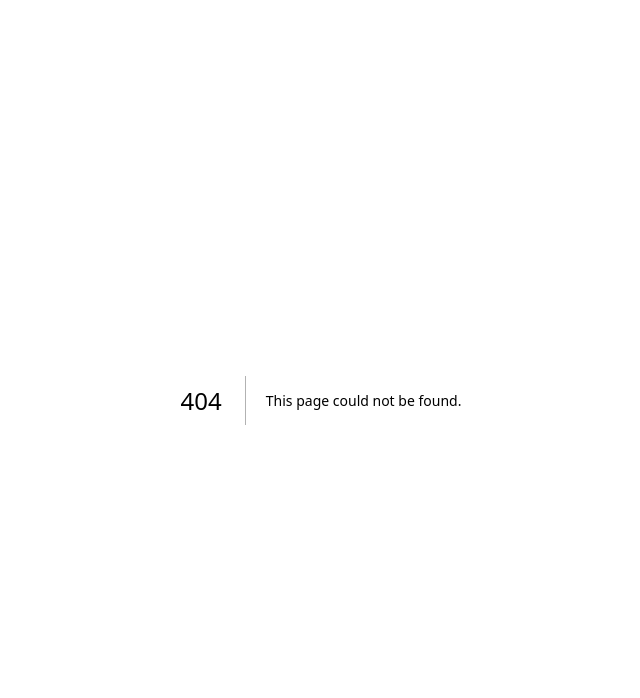
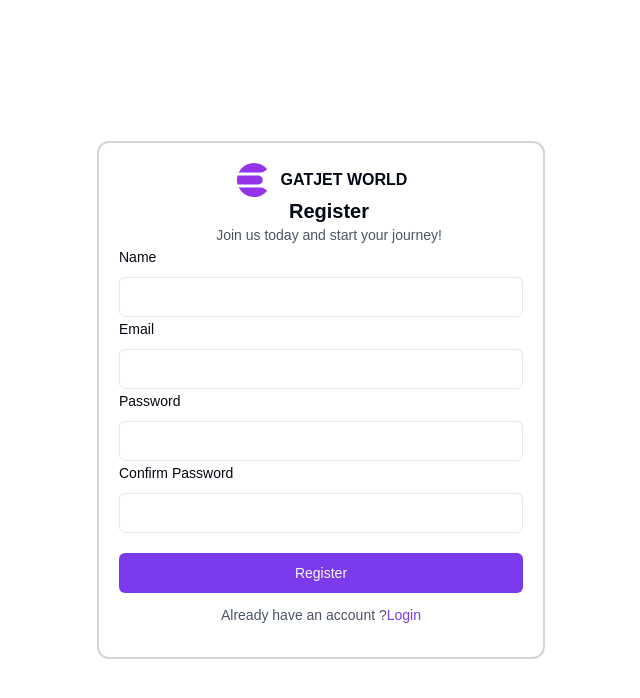
Before and after one commit to MehediMehad/NextMart-Client, a Next.js app: page /register in a window 1280 px wide. Before the commit this address had no page. Shown: the top 698 px of the page, without its empty margins (319-959 px from the left). Built offline with nearby package versions, Linux system fonts and the light colour scheme.

Commit message:
Add: RegisterForm UI

```diff
--- a/package.json
+++ b/package.json
@@ -9,6 +9,8 @@
     "lint": "next lint"
   },
   "dependencies": {
+    "@hookform/resolvers": "^4.0.0",
+    "@radix-ui/react-label": "^2.1.2",
     "@radix-ui/react-slot": "^1.1.2",
     "class-variance-authority": "^0.7.1",
     "clsx": "^2.1.1",
@@ -16,9 +18,11 @@
     "next": "15.1.7",
     "react": "^19.0.0",
     "react-dom": "^19.0.0",
+    "react-hook-form": "^7.54.2",
     "react-icons": "^5.4.0",
     "tailwind-merge": "^3.0.1",
-    "tailwindcss-animate": "^1.0.7"
+    "tailwindcss-animate": "^1.0.7",
+    "zod": "^3.24.2"
   },
   "devDependencies": {
     "@eslint/eslintrc": "^3",
--- /dev/null
+++ b/src/app/register/page.tsx
@@ -0,0 +1,11 @@
+import RegisterForm from "@/components/modules/auth/register/RegisterForm";
+
+const RegisterPage = () => {
+  return (
+    <div className="w-screen h-screen flex justify-center items-center">
+      <RegisterForm />
+    </div>
+  );
+};
+
+export default RegisterPage;
--- /dev/null
+++ b/src/components/modules/auth/register/RegisterForm.tsx
@@ -0,0 +1,111 @@
+"use client";
+
+import Logo from "@/components/shared/Logo";
+import { Button } from "@/components/ui/button";
+import {
+  Form,
+  FormControl,
+  FormField,
+  FormItem,
+  FormLabel,
+  FormMessage,
+} from "@/components/ui/form";
+import { Input } from "@/components/ui/input";
+import Link from "next/link";
+import { FieldValues, SubmitErrorHandler, useForm } from "react-hook-form";
+
+const RegisterForm = () => {
+  const form = useForm();
+  const onSubmit: SubmitErrorHandler<FieldValues> = (data) => {
+    console.log(data);
+  };
+
+  const password = form.watch("password");
+  const passwordConfirm = form.watch("passwordConfirm");
+  return (
+    <div className="border-2 border-gray-300 rounded-xl flex-grow max-w-md w-full p-5">
+      <div className="flex flex-col items-center space-x-4 text-center ">
+        <Logo />
+        <div>
+          <h1 className="text-xl font-semibold">Register</h1>
+          <p className="font-extralight text-sm text-gray-600">
+            Join us today and start your journey!
+          </p>
+        </div>
+      </div>
+      <Form {...form}>
+        <form onSubmit={form.handleSubmit(onSubmit)}>
+          <FormField
+            control={form.control}
+            name="name"
+            render={({ field }) => (
+              <FormItem>
+                <FormLabel>Name</FormLabel>
+                <FormControl>
+                  <Input {...field} value={field.value || ""} />
+                </FormControl>
+                <FormMessage />
+              </FormItem>
+            )}
+          />
+          <FormField
+            control={form.control}
+            name="email"
+            render={({ field }) => (
+              <FormItem>
+                <FormLabel>Email</FormLabel>
+                <FormControl>
+                  <Input type="email" {...field} value={field.value || ""} />
+                </FormControl>
+                <FormMessage />
+              </FormItem>
+            )}
+          />
+          <FormField
+            control={form.control}
+            name="password"
+            render={({ field }) => (
+              <FormItem>
+                <FormLabel>Password</FormLabel>
+                <FormControl>
+                  <Input type="password" {...field} value={field.value || ""} />
+                </FormControl>
+                <FormMessage />
+              </FormItem>
+            )}
+          />
+          <FormField
+            control={form.control}
+            name="passwordConfirm"
+            render={({ field }) => (
+              <FormItem>
+                <FormLabel>Confirm Password</FormLabel>
+                <FormControl>
+                  <Input type="password" {...field} value={field.value || ""} />
+                </FormControl>
+
+                {passwordConfirm && password !== passwordConfirm ? (
+                  <FormMessage> Password does not match </FormMessage>
+                ) : (
+                  <FormMessage />
+                )}
+              </FormItem>
+            )}
+          />
+
+          <Button type="submit" className="mt-5 w-full">
+            Register
+          </Button>
+        </form>
+      </Form>
+      <p className="text-sm text-gray-600 text-center my-3">
+        Already have an account ?
+        <Link href="/login" className="text-primary">
+          Login
+        </Link>
+      </p>
+    </div>
+  );
+};
+
+export default RegisterForm;
--- /dev/null
+++ b/src/components/ui/form.tsx
@@ -0,0 +1,178 @@
+"use client"
+
+import * as React from "react"
+import * as LabelPrimitive from "@radix-ui/react-label"
+import { Slot } from "@radix-ui/react-slot"
+import {
+  Controller,
+  ControllerProps,
+  FieldPath,
+  FieldValues,
+  FormProvider,
+  useFormContext,
+} from "react-hook-form"
+
+import { cn } from "@/lib/utils"
+import { Label } from "@/components/ui/label"
+
+const Form = FormProvider
+
+type FormFieldContextValue<
+  TFieldValues extends FieldValues = FieldValues,
+  TName extends FieldPath<TFieldValues> = FieldPath<TFieldValues>
+> = {
+  name: TName
+}
+
+const FormFieldContext = React.createContext<FormFieldContextValue>(
+  {} as FormFieldContextValue
+)
+
+const FormField = <
+  TFieldValues extends FieldValues = FieldValues,
+  TName extends FieldPath<TFieldValues> = FieldPath<TFieldValues>
+>({
+  ...props
+}: ControllerProps<TFieldValues, TName>) => {
+  return (
+    <FormFieldContext.Provider value={{ name: props.name }}>
+      <Controller {...props} />
+    </FormFieldContext.Provider>
+  )
+}
+
+const useFormField = () => {
+  const fieldContext = React.useContext(FormFieldContext)
+  const itemContext = React.useContext(FormItemContext)
+  const { getFieldState, formState } = useFormContext()
+
+  const fieldState = getFieldState(fieldContext.name, formState)
+
+  if (!fieldContext) {
+    throw new Error("useFormField should be used within <FormField>")
+  }
+
+  const { id } = itemContext
+
+  return {
+    id,
+    name: fieldContext.name,
+    formItemId: `${id}-form-item`,
+    formDescriptionId: `${id}-form-item-description`,
+    formMessageId: `${id}-form-item-message`,
+    ...fieldState,
+  }
+}
+
+type FormItemContextValue = {
+  id: string
+}
+
+const FormItemContext = React.createContext<FormItemContextValue>(
+  {} as FormItemContextValue
+)
+
+const FormItem = React.forwardRef<
+  HTMLDivElement,
+  React.HTMLAttributes<HTMLDivElement>
+>(({ className, ...props }, ref) => {
+  const id = React.useId()
+
+  return (
+    <FormItemContext.Provider value={{ id }}>
+      <div ref={ref} className={cn("space-y-2", className)} {...props} />
+    </FormItemContext.Provider>
+  )
+})
+FormItem.displayName = "FormItem"
+
+const FormLabel = React.forwardRef<
+  React.ElementRef<typeof LabelPrimitive.Root>,
+  React.ComponentPropsWithoutRef<typeof LabelPrimitive.Root>
+>(({ className, ...props }, ref) => {
+  const { error, formItemId } = useFormField()
+
+  return (
+    <Label
+      ref={ref}
+      className={cn(error && "text-destructive", className)}
+      htmlFor={formItemId}
+      {...props}
+    />
+  )
+})
+FormLabel.displayName = "FormLabel"
+
+const FormControl = React.forwardRef<
+  React.ElementRef<typeof Slot>,
+  React.ComponentPropsWithoutRef<typeof Slot>
+>(({ ...props }, ref) => {
+  const { error, formItemId, formDescriptionId, formMessageId } = useFormField()
+
+  return (
+    <Slot
+      ref={ref}
+      id={formItemId}
+      aria-describedby={
+        !error
+          ? `${formDescriptionId}`
+          : `${formDescriptionId} ${formMessageId}`
+      }
+      aria-invalid={!!error}
+      {...props}
+    />
+  )
+})
+FormControl.displayName = "FormControl"
+
+const FormDescription = React.forwardRef<
+  HTMLParagraphElement,
+  React.HTMLAttributes<HTMLParagraphElement>
+>(({ className, ...props }, ref) => {
+  const { formDescriptionId } = useFormField()
+
+  return (
+    <p
+      ref={ref}
+      id={formDescriptionId}
+      className={cn("text-sm text-muted-foreground", className)}
+      {...props}
+    />
+  )
+})
+FormDescription.displayName = "FormDescription"
+
+const FormMessage = React.forwardRef<
+  HTMLParagraphElement,
+  React.HTMLAttributes<HTMLParagraphElement>
+>(({ className, children, ...props }, ref) => {
+  const { error, formMessageId } = useFormField()
+  const body = error ? String(error?.message) : children
+
+  if (!body) {
+    return null
+  }
+
+  return (
+    <p
+      ref={ref}
+      id={formMessageId}
+      className={cn("text-sm font-medium text-destructive", className)}
+      {...props}
+    >
+      {body}
+    </p>
+  )
+})
+FormMessage.displayName = "FormMessage"
+
+export {
+  useFormField,
+  Form,
+  FormItem,
+  FormLabel,
+  FormControl,
+  FormDescription,
+  FormMessage,
+  FormField,
+}
--- /dev/null
+++ b/src/components/ui/input.tsx
@@ -0,0 +1,22 @@
+import * as React from "react"
+
+import { cn } from "@/lib/utils"
+
+const Input = React.forwardRef<HTMLInputElement, React.ComponentProps<"input">>(
+  ({ className, type, ...props }, ref) => {
+    return (
+      <input
+        type={type}
+        className={cn(
+          "flex h-10 w-full rounded-md border border-input bg-background px-3 py-2 text-base ring-offset-background file:border-0 file:bg-transparent file:text-sm file:font-medium file:text-foreground placeholder:text-muted-foreground focus-visible:outline-none focus-visible:ring-2 focus-visible:ring-ring focus-visible:ring-offset-2 disabled:cursor-not-allowed disabled:opacity-50 md:text-sm",
+          className
+        )}
+        ref={ref}
+        {...props}
+      />
+    )
+  }
+)
+Input.displayName = "Input"
+
+export { Input }
--- /dev/null
+++ b/src/components/ui/label.tsx
@@ -0,0 +1,26 @@
+"use client"
+
+import * as React from "react"
+import * as LabelPrimitive from "@radix-ui/react-label"
+import { cva, type VariantProps } from "class-variance-authority"
+
+import { cn } from "@/lib/utils"
+
+const labelVariants = cva(
+  "text-sm font-medium leading-none peer-disabled:cursor-not-allowed peer-disabled:opacity-70"
+)
+
+const Label = React.forwardRef<
+  React.ElementRef<typeof LabelPrimitive.Root>,
+  React.ComponentPropsWithoutRef<typeof LabelPrimitive.Root> &
+    VariantProps<typeof labelVariants>
+>(({ className, ...props }, ref) => (
+  <LabelPrimitive.Root
+    ref={ref}
+    className={cn(labelVariants(), className)}
+    {...props}
+  />
+))
+Label.displayName = LabelPrimitive.Root.displayName
+
+export { Label }
```
Also changed, not shown: 1 other file (tests, documents, lock files or other folders).
